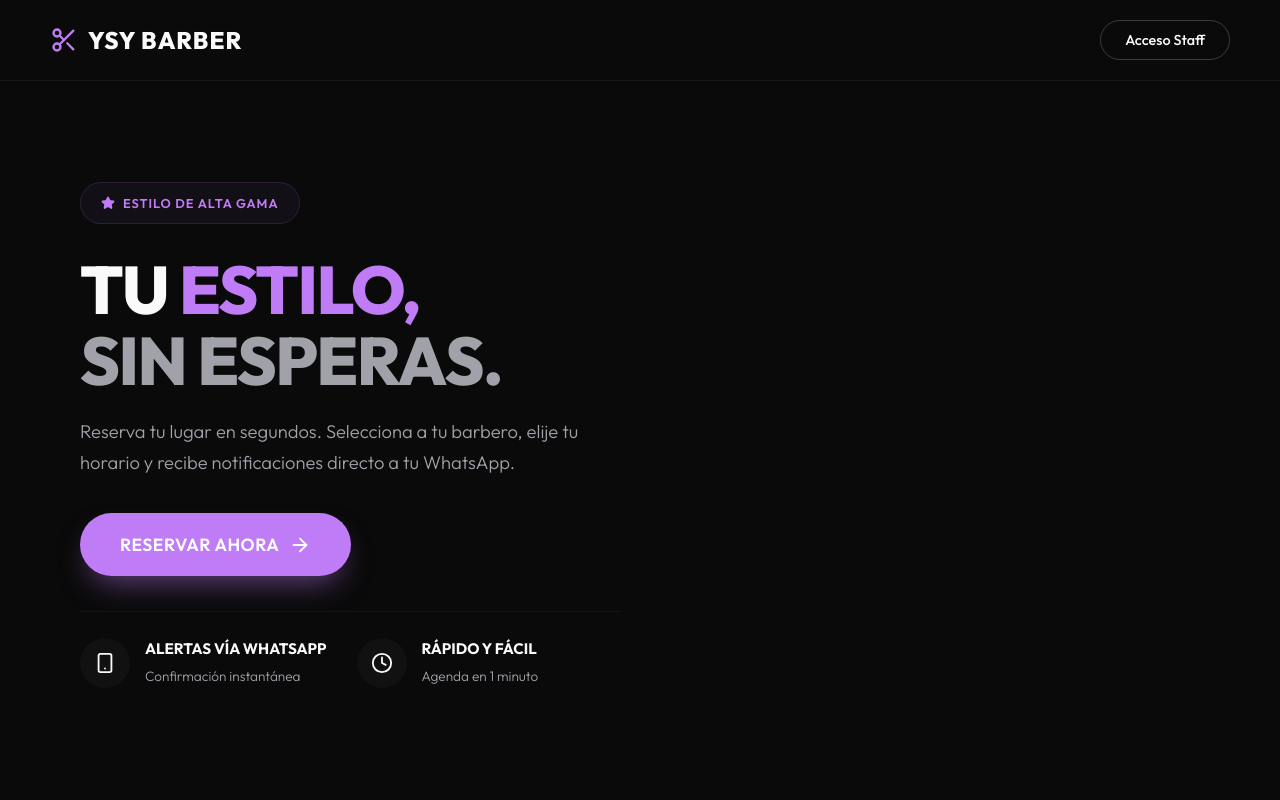
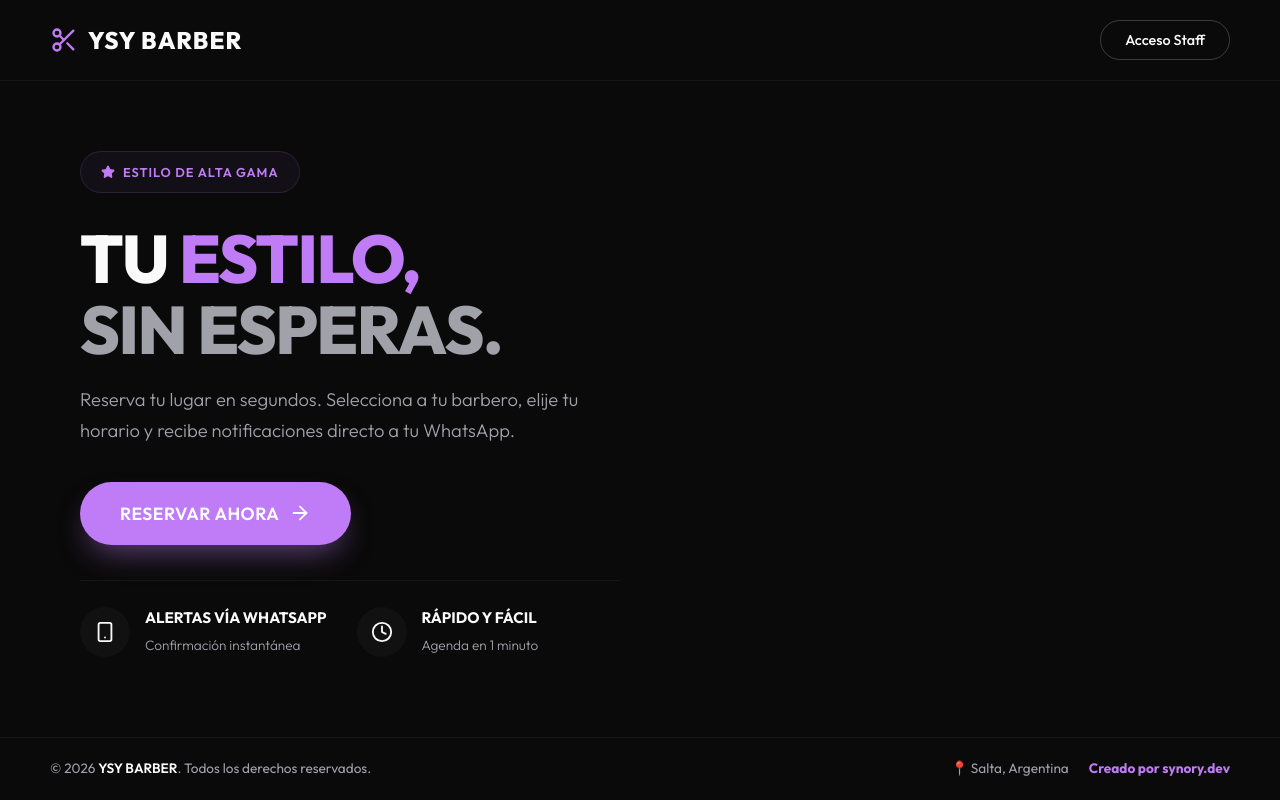
Before and after one commit to leonelrasjido18/peluqueria-demo, a React (Vite) app in the folder frontend/: page / in a window 1280 px wide. Built offline with nearby package versions, Linux system fonts and the light colour scheme; no server answers.

Commit message:
feat: add footer to landing page with synory.dev credits

```diff
--- a/frontend/src/pages/LandingPage.jsx
+++ b/frontend/src/pages/LandingPage.jsx
@@ -72,6 +72,28 @@ const LandingPage = () => {
                     </div>
                 </div>
             </main>
+
+            {/* Footer Minimalista */}
+            <footer style={{
+                padding: '20px 50px',
+                borderTop: '1px solid rgba(255,255,255,0.05)',
+                display: 'flex',
+                justifyContent: 'space-between',
+                alignItems: 'center',
+                backgroundColor: 'var(--bg-primary)',
+                flexWrap: 'wrap',
+                gap: '15px'
+            }}>
+                <div style={{ color: 'var(--text-secondary)', fontSize: '0.85rem' }}>
+                    © {new Date().getFullYear()} <span style={{ color: 'var(--text-primary)', fontWeight: '600' }}>YSY BARBER</span>. Todos los derechos reservados.
+                </div>
+                <div style={{ color: 'var(--text-secondary)', fontSize: '0.85rem', display: 'flex', gap: '20px' }}>
+                    <span>📍 Salta, Argentina</span>
+                    <a href="https://synory.dev" target="_blank" rel="noopener noreferrer" style={{ color: 'var(--accent-primary)', fontWeight: '700', textDecoration: 'none' }}>
+                        Creado por synory.dev
+                    </a>
+                </div>
+            </footer>
         </div>
     );
 };
```
